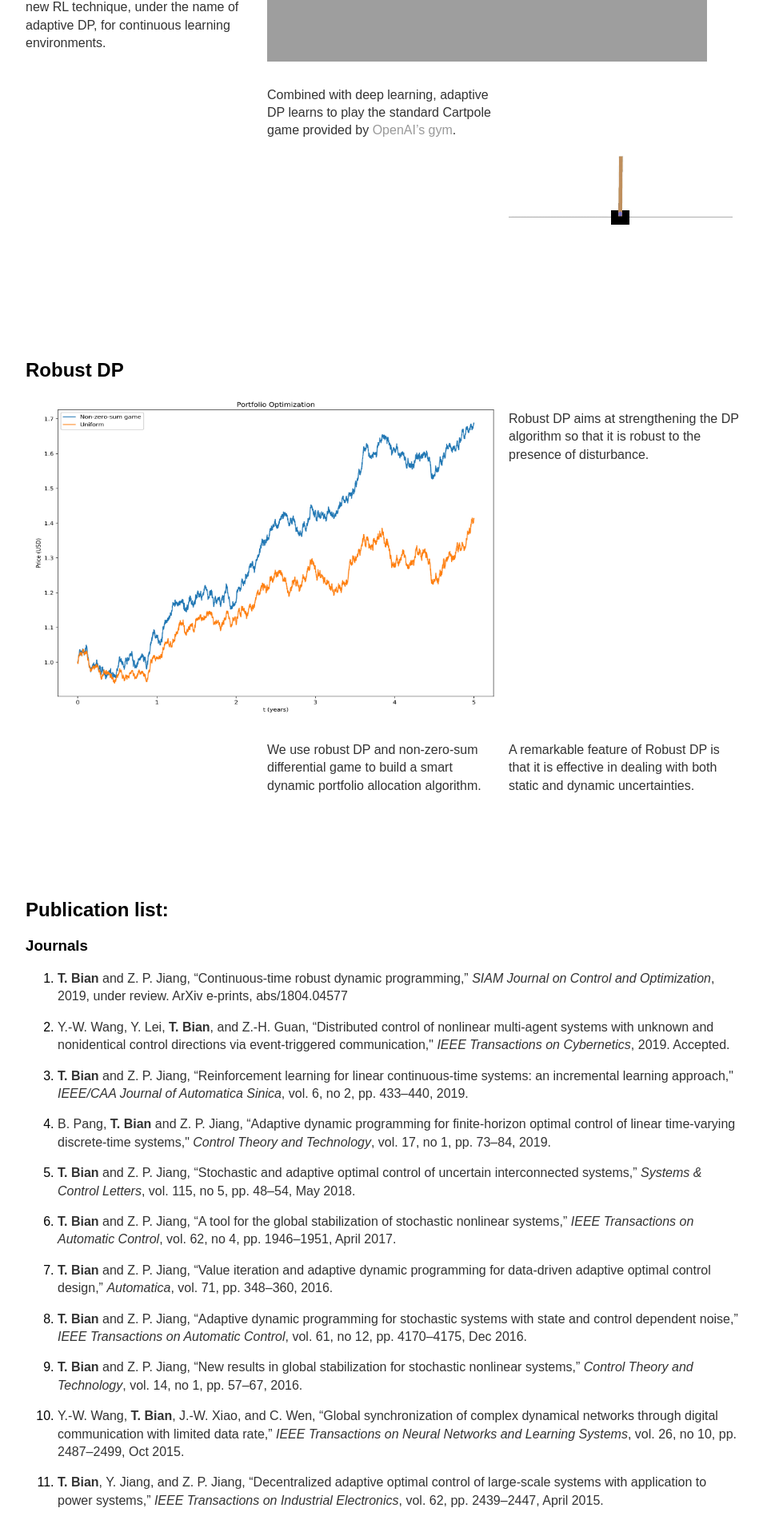
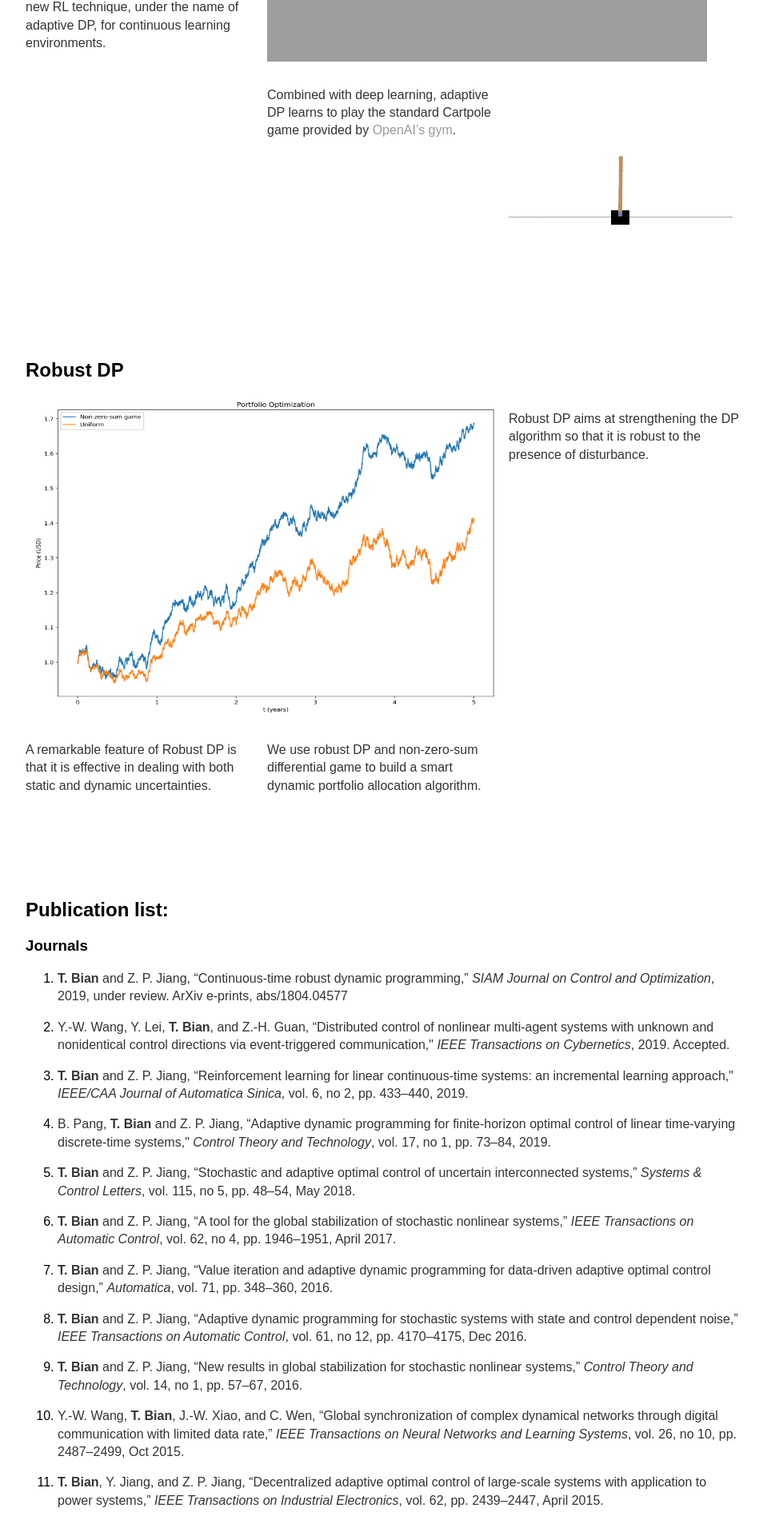
Before and after one commit to tao-bian-nyu/tao-bian-nyu.github.io, a Jekyll site: the page built from research/index.md, in a window 1280 px wide. Shown: the part 1700-3606 px from the top of the page at 80% size, without its empty margins (160-1114 px from the left). Built offline with Jekyll 4.4.1, drawn with Linux system fonts in a browser that asks for light colours; formulas are drawn with MathJax 3; grey boxes are pictures that could not be loaded.

Commit message:
Update topics.html

```diff
--- a/_includes/topics.html
+++ b/_includes/topics.html
@@ -66,7 +66,7 @@ However, despite its popularity, VI is flawed as it is only applicable in discre
  <p> Robust DP aims at strengthening the DP algorithm so that it is robust to the presence of disturbance. </p>
 
  </div>
-<div class="three">
+<div class="ten">
  <p> A remarkable feature of Robust DP is that it is effective in dealing with both static and dynamic uncertainties.</p>
  </div>
 <div class="nigh">
```
